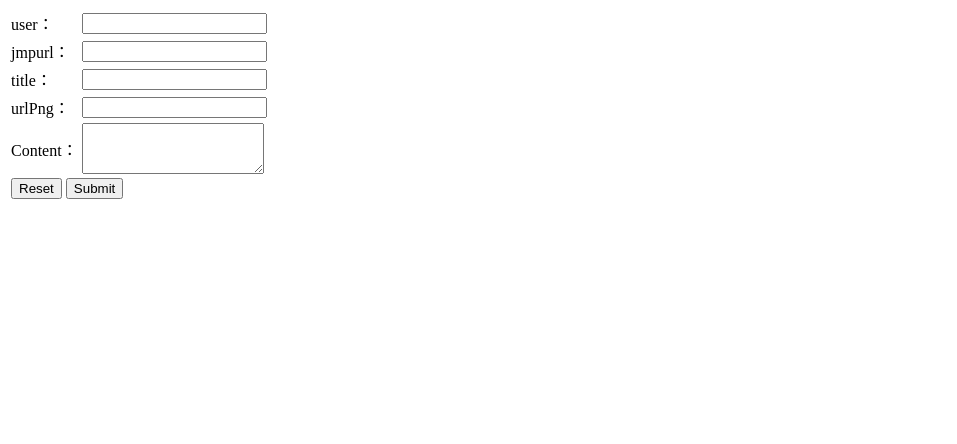
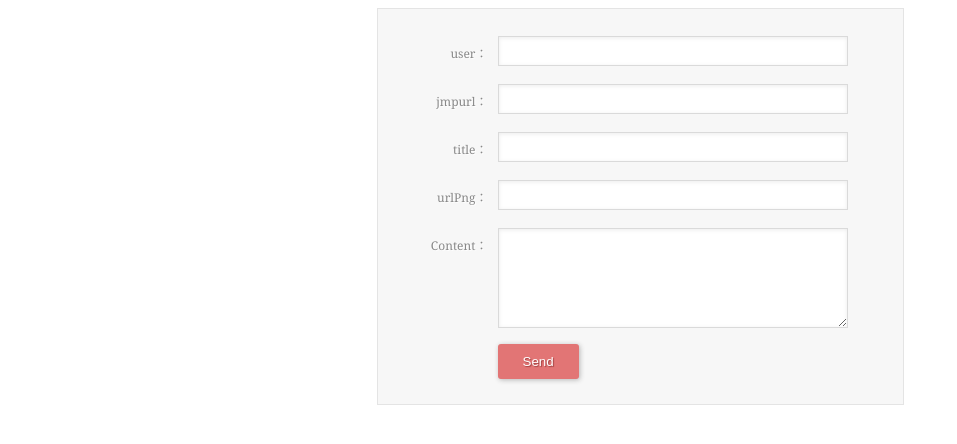
Before and after one commit to AliLovePeach/GetURL, a PHP site: page /AddH.php in a window 1280 px wide. Shown: the top 444 px of the page, without its empty margins (0-957 px from the left). Run offline with PHP 8.4, Linux system fonts and the light colour scheme; a user stored in the database is signed in.

Commit message:
change ui

```diff
--- a/GetUrl/AddH.php
+++ b/GetUrl/AddH.php
@@ -9,39 +9,128 @@ if(!isset($_SESSION['userid'])){
 ?>
 <html>
 <body>
+<style type="text/css">
+    /* Basic Grey */
+    .basic-grey {
+        margin-left:auto;
+        margin-right:auto;
+        max-width: 500px;
+        background: #F7F7F7;
+        padding: 25px 15px 25px 10px;
+        font: 12px Georgia, "Times New Roman", Times, serif;
+        color: #888;
+        text-shadow: 1px 1px 1px #FFF;
+        border:1px solid #E4E4E4;
+    }
+    .basic-grey h1 {
+        font-size: 25px;
+        padding: 0px 0px 10px 40px;
+        display: block;
+        border-bottom:1px solid #E4E4E4;
+        margin: -10px -15px 30px -10px;;
+        color: #888;
+    }
+    .basic-grey h1>span {
+        display: block;
+        font-size: 11px;
+    }
+    .basic-grey label {
+        display: block;
+        margin: 0px;
+    }
+    .basic-grey label>span {
+        float: left;
+        width: 20%;
+        text-align: right;
+        padding-right: 10px;
+        margin-top: 10px;
+        color: #888;
+    }
+    .basic-grey input[type="text"], .basic-grey input[type="email"], .basic-grey textarea, .basic-greyselect {
+        border: 1px solid #DADADA;
+        color: #888;
+        height: 30px;
+        margin-bottom: 16px;
+        margin-right: 6px;
+        margin-top: 2px;
+        outline: 0 none;
+        padding: 3px 3px 3px 5px;
+        width: 70%;
+        font-size: 12px;
+        line-height:15px;
+        box-shadow: inset 0px 1px 4px #ECECEC;
+        -moz-box-shadow: inset 0px 1px 4px #ECECEC;
+        -webkit-box-shadow: inset 0px 1px 4px #ECECEC;
+    }
+    .basic-grey textarea{
+        padding: 5px 3px 3px 5px;
+    }
+    .basic-grey select {
+        background: #FFF url('down-arrow.png') no-repeat right;
+        background: #FFF url('down-arrow.png') no-repeat right);
+        appearance:none;
+        -webkit-appearance:none;
+        -moz-appearance: none;
+        text-indent: 0.01px;
+        text-overflow: '';
+        width: 70%;
+        height: 35px;
+        line-height: 25px;
+    }
+    .basic-grey textarea{
+        height:100px;
+    }
+    .basic-grey .button {
+        background: #E27575;
+        border: none;
+        padding: 10px 25px 10px 25px;
+        color: #FFF;
+        box-shadow: 1px 1px 5px #B6B6B6;
+        border-radius: 3px;
+        text-shadow: 1px 1px 1px #9E3F3F;
+        cursor: pointer;
+    }
+    .basic-grey .button:hover {
+        background: #CF7A7A
+    }
+</style>
+<script language="javascript">
+    function SendForm ()
+    {
+        document.addForm.submit();
 
-<form enctype="multipart/form-data" action="Add.php" method="post">
-    <table>
-        <tr>
-            <td><label for="txtname">user：</label></td>
-            <td><input type="text" id="txtname" name="username" /></td>
-        </tr>
-        <tr>
-            <td><label for="txtname">jmpurl：</label></td>
-            <td><input type="text" id="txtname" name="jmpurl" /></td>
-        </tr>
-        <tr>
-            <td><label for="txtpswd">title：</label></td>
-            <td><input type="text" id="txtpswd" name="title" /></td>
-        </tr>
-        <tr>
-            <td><label for="txtpswd">urlPng：</label></td>
-            <td><input type="text" id="txtpswd" name="png" /></td>
-        </tr>
-        <tr>
-            <td><label for="txtpswd">Content：</label></td>
-            <td>
-                <textarea rows="3" cols="20" name="content">
+   }
+ </script>
+
+<form enctype="multipart/form-data" action="Add.php" method="post" class="basic-grey" name="addForm">
+    <label>
+        <span>user：</span>
+        <input id="name" type="text" name="username"  />
+    </label>
+    <label>
+        <span>jmpurl：</span>
+        <input id="name" type="text" name="jmpurl"  />
+    </label>
+    <label>
+        <span>title：</span>
+        <input id="name" type="text" name="title"  />
+    </label>
+    <label>
+        <span>urlPng：</span>
+        <input id="name" type="text" name="png"  />
+    </label>
+    <label>
+        <span>Content：</span>
+        <textarea rows="3" cols="20" name="content">
                 </textarea>
-            </td>
-        </tr>
-        <tr>
-            <td colspan=2>
-                <input type="reset" />
-                <input type="submit" />
-            </td>
-        </tr>
-    </table>
+    </label>
+
+    <label>
+        <span>&nbsp;</span>
+        <input type="button" class="button" value="Send" onclick="SendForm();"/>
+
+    </label>
+
 </form>
 
 </body>
```
Also changed, not shown: GetUrl/Index.php (+56 -1 lines), GetUrl/lookip.php (+57 -1 lines).
